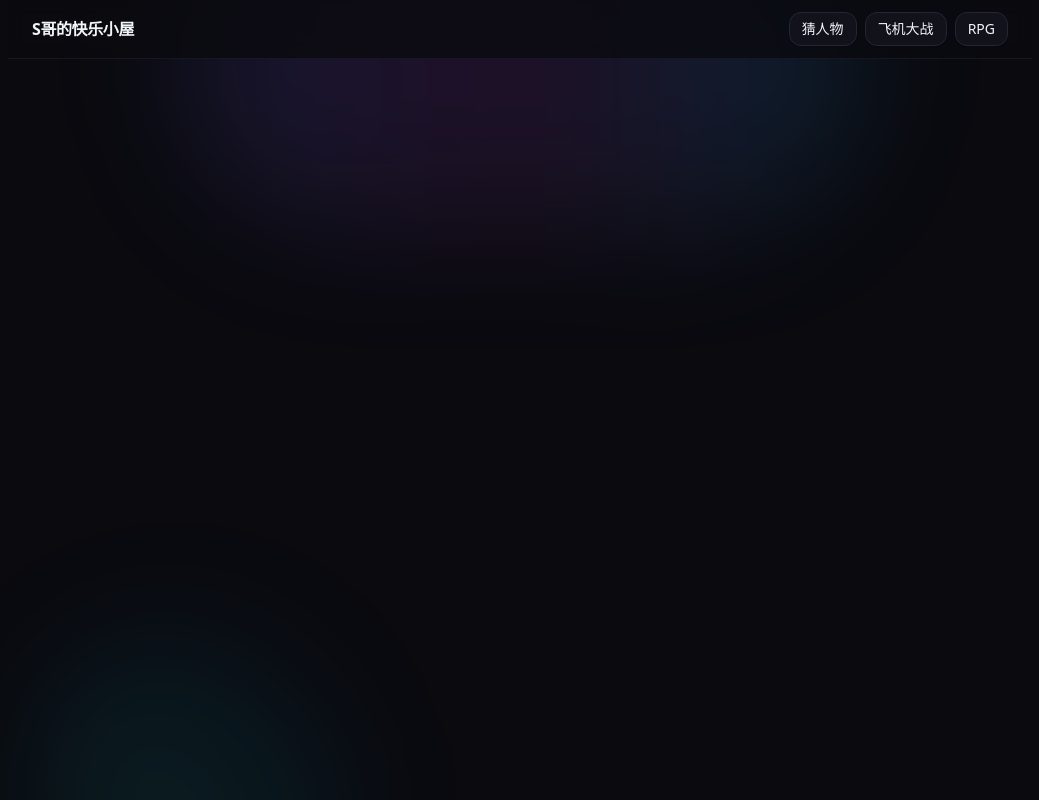
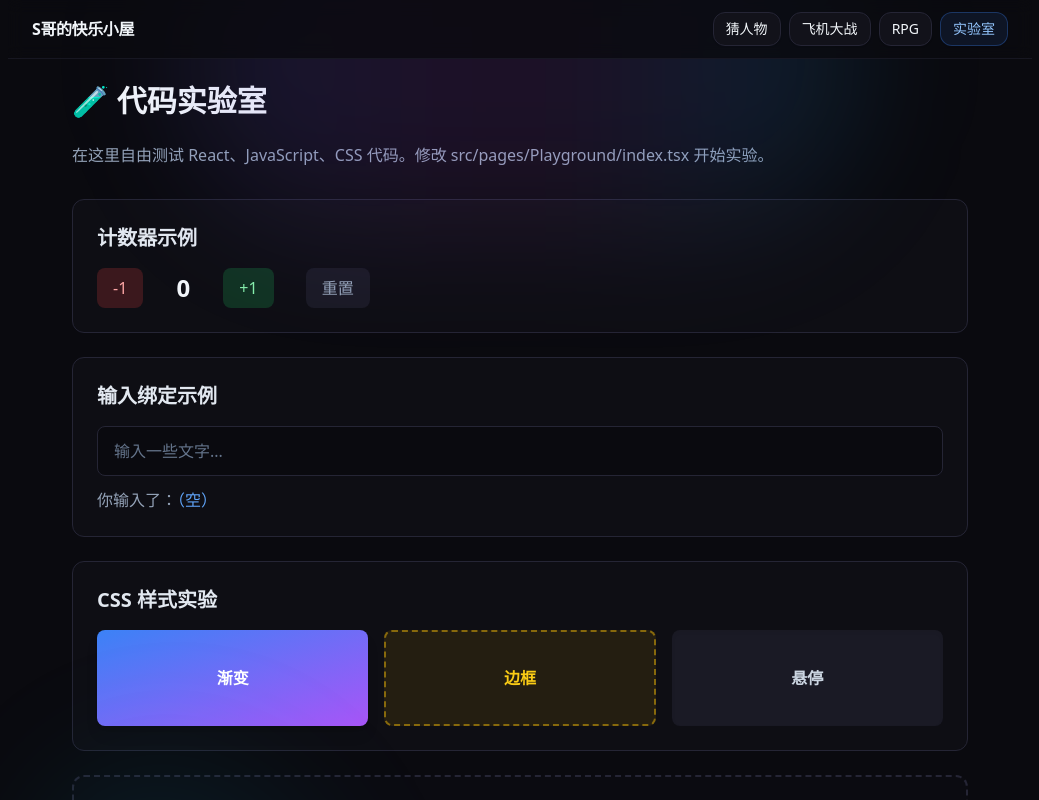
Before and after one commit to songyanzhen/new-react-demo, a React (Vite) app: page /playground in a window 1280 px wide. Shown: the top 800 px of the page, without its empty margins (120-1159 px from the left). Built offline with nearby package versions, Linux system fonts and the light colour scheme.

Commit message:
feat: 添加代码实验室页面 (Playground)
- 新增空白测试页面，用于实验 React/JS/CSS 代码
- 包含计数器、输入绑定、CSS样式等示例代码
- 在导航栏和首页添加入口
- 路由: /playground

```diff
--- a/src/App.tsx
+++ b/src/App.tsx
@@ -4,6 +4,7 @@ import viteLogo from './assets/vite.svg'
 import { PuzzleTest } from './pages/PuzzleTest/index'
 import { AirplaneWar } from './pages/AirplaneWar/index'
 import { RpgGame } from './pages/RpgGame/index'
+import { Playground } from './pages/Playground/index'
 
 function App() {
   return (
@@ -47,6 +48,12 @@ function App() {
               >
                 RPG
               </Link>
+              <Link
+                to="/playground"
+                className="rounded-xl border border-blue-500/30 bg-blue-500/10 px-3 py-1.5 text-sm font-medium text-blue-300 shadow-sm transition hover:-translate-y-0.5 hover:bg-blue-500/20 hover:shadow"
+              >
+                实验室
+              </Link>
             </div>
           </div>
         </nav>
@@ -56,6 +63,7 @@ function App() {
           <Route path="/puzzleTest" element={<PuzzleTest />} />
           <Route path="/airplane" element={<AirplaneWar />} />
           <Route path="/rpg" element={<RpgGame />} />
+          <Route path="/playground" element={<Playground />} />
         </Routes>
       </div>
     </div>
@@ -200,6 +208,44 @@ function Home() {
             </div>
           </div>
         </Link>
+
+        <Link
+          className="group relative overflow-hidden rounded-2xl border border-blue-500/30 bg-dark-800/40 p-5 text-left shadow-sm backdrop-blur transition hover:-translate-y-0.5 hover:shadow-md"
+          to="/playground"
+        >
+          <div
+            aria-hidden="true"
+            className="pointer-events-none absolute -right-14 -top-14 h-44 w-44 rounded-full bg-gradient-to-br from-blue-500/10 via-cyan-500/10 to-teal-500/10 blur-2xl"
+          />
+          <div className="flex items-start justify-between gap-4">
+            <div>
+              <div className="text-lg font-semibold tracking-tight text-slate-100">
+                代码实验室
+              </div>
+              <div className="mt-1 text-sm text-slate-400">
+                自由测试 React、JavaScript、CSS 代码的沙盒环境。
+              </div>
+              <div className="mt-4 inline-flex items-center gap-2 text-xs text-slate-500">
+                <span className="rounded-full bg-blue-500/10 px-2 py-1 text-blue-400">
+                  /playground
+                </span>
+                <span className="rounded-full bg-blue-500/10 px-2 py-1 text-blue-400">
+                  实验
+                </span>
+              </div>
+            </div>
+            <div className="flex items-center gap-3">
+              <div className="hidden h-10 w-10 items-center justify-center rounded-xl border border-blue-500/30 bg-dark-900 shadow-sm sm:flex">
+                <svg className="h-5 w-5 text-blue-400" fill="currentColor" viewBox="0 0 20 20">
+                  <path d="M13.586 3.586a2 2 0 112.828 2.828l-.793.793-2.828-2.828.793-.793zM11.379 5.793L3 14.172V17h2.828l8.38-8.379-2.83-2.828z" />
+                </svg>
+              </div>
+              <div className="mt-0.5 text-slate-500 transition group-hover:translate-x-0.5 group-hover:text-slate-300">
+                →
+              </div>
+            </div>
+          </div>
+        </Link>
       </section>
     </main>
   )
--- /dev/null
+++ b/src/pages/Playground/index.tsx
@@ -0,0 +1,107 @@
+import { useState } from 'react'
+
+/**
+ * 空白测试页面 - Playground
+ *
+ * 用于测试 React、JS、CSS 等各种代码
+ * 可以自由修改此文件进行实验
+ */
+export function Playground() {
+  // 示例状态，可删除或修改
+  const [count, setCount] = useState(0)
+  const [text, setText] = useState('')
+
+  return (
+    <div className="min-h-screen bg-dark-900 p-6">
+      <div className="mx-auto max-w-4xl">
+        {/* 标题区域 */}
+        <h1 className="mb-6 text-3xl font-bold text-slate-100">
+          🧪 代码实验室
+        </h1>
+        <p className="mb-8 text-slate-400">
+          在这里自由测试 React、JavaScript、CSS 代码。修改 src/pages/Playground/index.tsx 开始实验。
+        </p>
+
+        {/* 测试区域 1：基础交互 */}
+        <section className="mb-6 rounded-xl border border-dark-600 bg-dark-800/50 p-6">
+          <h2 className="mb-4 text-xl font-semibold text-slate-200">
+            计数器示例
+          </h2>
+          <div className="flex items-center gap-4">
+            <button
+              onClick={() => setCount(c => c - 1)}
+              className="rounded-lg bg-red-500/20 px-4 py-2 text-red-300 transition hover:bg-red-500/30"
+            >
+              -1
+            </button>
+            <span className="min-w-[3rem] text-center text-2xl font-bold text-slate-100">
+              {count}
+            </span>
+            <button
+              onClick={() => setCount(c => c + 1)}
+              className="rounded-lg bg-green-500/20 px-4 py-2 text-green-300 transition hover:bg-green-500/30"
+            >
+              +1
+            </button>
+            <button
+              onClick={() => setCount(0)}
+              className="ml-4 rounded-lg bg-dark-700 px-4 py-2 text-slate-400 transition hover:bg-dark-600"
+            >
+              重置
+            </button>
+          </div>
+        </section>
+
+        {/* 测试区域 2：输入绑定 */}
+        <section className="mb-6 rounded-xl border border-dark-600 bg-dark-800/50 p-6">
+          <h2 className="mb-4 text-xl font-semibold text-slate-200">
+            输入绑定示例
+          </h2>
+          <input
+            type="text"
+            value={text}
+            onChange={(e) => setText(e.target.value)}
+            placeholder="输入一些文字..."
+            className="w-full rounded-lg border border-dark-600 bg-dark-900 px-4 py-3 text-slate-100 placeholder-slate-500 outline-none transition focus:border-blue-500"
+          />
+          <p className="mt-3 text-slate-400">
+            你输入了：<span className="text-blue-400">{text || '（空）'}</span>
+          </p>
+        </section>
+
+        {/* 测试区域 3：CSS 样式实验 */}
+        <section className="mb-6 rounded-xl border border-dark-600 bg-dark-800/50 p-6">
+          <h2 className="mb-4 text-xl font-semibold text-slate-200">
+            CSS 样式实验
+          </h2>
+          <div className="grid grid-cols-3 gap-4">
+            <div className="flex h-24 items-center justify-center rounded-lg bg-gradient-to-br from-blue-500 to-purple-500 font-bold text-white shadow-lg">
+              渐变
+            </div>
+            <div className="flex h-24 items-center justify-center rounded-lg border-2 border-dashed border-yellow-500/50 bg-yellow-500/10 font-bold text-yellow-400">
+              边框
+            </div>
+            <div className="flex h-24 items-center justify-center rounded-lg bg-dark-700 font-bold text-slate-300 shadow-inner transition hover:scale-105 hover:bg-dark-600">
+              悬停
+            </div>
+          </div>
+        </section>
+
+        {/* 空白区域：自由发挥 */}
+        <section className="rounded-xl border-2 border-dashed border-dark-600 bg-dark-800/30 p-6">
+          <h2 className="mb-4 text-xl font-semibold text-slate-200">
+            🎨 你的代码在这里
+          </h2>
+          <p className="text-slate-500">
+            开始编写你自己的 React 组件、Hook、动画效果...
+          </p>
+
+          {/* 在下面添加你的代码 */}
+
+        </section>
+      </div>
+    </div>
+  )
+}
+
+export default Playground
```
